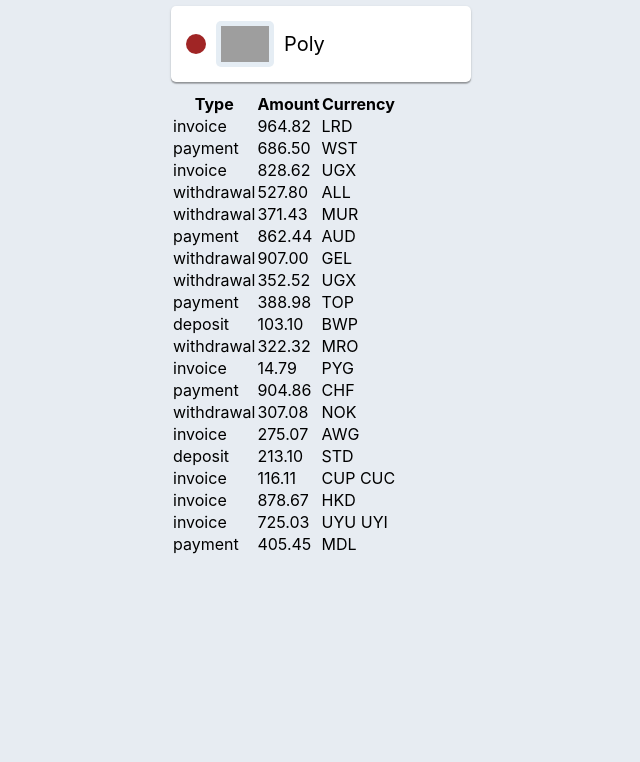
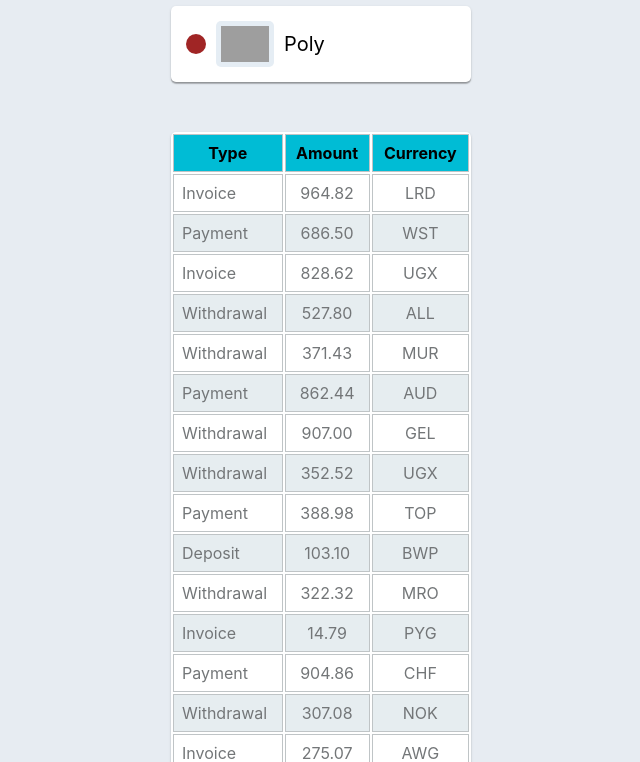
Before and after one commit to Kateryna-Borysenko/goit-react-hw-01-components, a React (Create React App) app: page / in a window 1280 px wide. Shown: the part 958-1720 px from the top of the page, without its empty margins (319-959 px from the left). Before the commit the page ends 1514 px from the top, so only its background shows below. Built offline with nearby package versions, Linux system fonts and the light colour scheme; grey boxes are pictures that could not be loaded.

Commit message:
Added styles to TransactionHistory

```diff
--- a/src/components/FriendList/FriendListItem/FriendListItem.module.css
+++ b/src/components/FriendList/FriendListItem/FriendListItem.module.css
@@ -7,8 +7,6 @@
   margin-bottom: 10px;
   background-color: #fff;
   padding: 15px;
-}
-.status {
 }
 .avatar {
   background-color: #e5edf4;
--- a/src/components/TransactionHistory/TransactionHistory.jsx
+++ b/src/components/TransactionHistory/TransactionHistory.jsx
@@ -1,8 +1,9 @@
 import PropTypes from 'prop-types';
+import styles from './TransactionHistory.module.css';
 
 const TransactionHistory = ({ items }) => {
   return (
-    <table>
+    <table className={styles.transactionHistory}>
       <thead>
         <tr>
           <th>Type</th>
@@ -14,7 +15,9 @@ const TransactionHistory = ({ items }) => {
       <tbody>
         {items.map(item => (
           <tr key={item.id}>
-            <td>{item.type}</td>
+            <td className={styles.type}>
+              {item.type.slice(0, 1).toUpperCase() + item.type.slice(1)}
+            </td>
             <td>{item.amount}</td>
             <td>{item.currency}</td>
           </tr>
--- a/src/components/TransactionHistory/TransactionHistory.module.css
+++ b/src/components/TransactionHistory/TransactionHistory.module.css
@@ -0,0 +1,27 @@
+.transactionHistory {
+  width: 100%;
+  text-align: center;
+  margin: 50px 0;
+  box-shadow: 0px 1px 3px rgba(0, 0, 0, 0.12), 0px 1px 1px rgba(0, 0, 0, 0.14),
+    0px 2px 1px rgba(0, 0, 0, 0.2);
+  border-radius: 5px;
+  overflow: hidden;
+  background-color: #fff;
+}
+thead {
+  background-color: #00bcd5;
+}
+th,
+td {
+  padding: 8px;
+  border: 1px solid #bfc4c6;
+}
+tr:nth-child(2n) {
+  background-color: #e6edf0;
+}
+td {
+  color: #737678;
+}
+.type {
+  text-align: start;
+}
```
Also changed, not shown: 1 other file (tests, documents, lock files or other folders).
